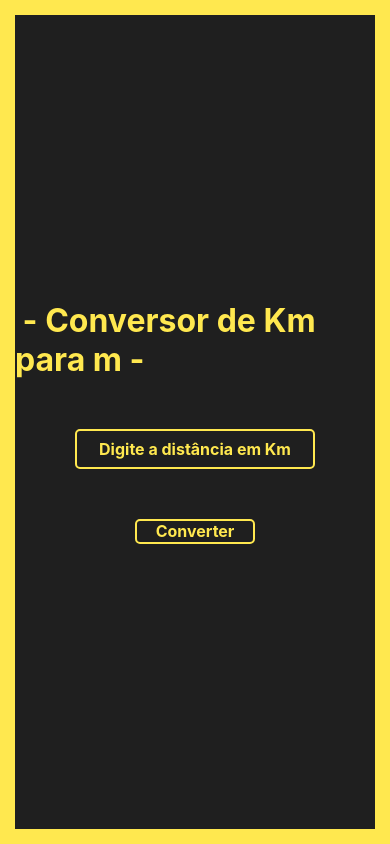
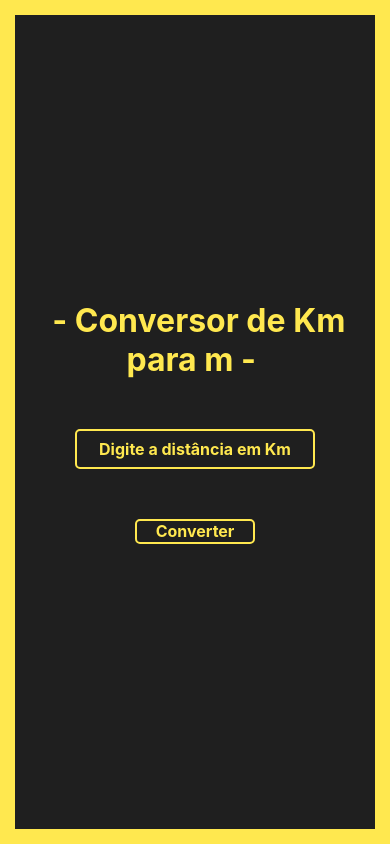
Before and after one commit to GabrielMullerDS/ProjectsReactNative, a React Native app in the folder Atividades/01/: screen / in a window 390 px wide. Built offline with nearby package versions, Linux system fonts and the light colour scheme.

Commit message:
Update App.js

```diff
--- a/Atividades/01/App.js
+++ b/Atividades/01/App.js
@@ -41,7 +41,8 @@ const styles = StyleSheet.create({
     fontSize: 32,
     marginBottom: 45,
     color: '#ffe84f',
-    fontWeight: 'bold'
+    fontWeight: 'bold',
+    textAlign: 'center'
   },
   txtInput: {
     marginTop: 5,
```
